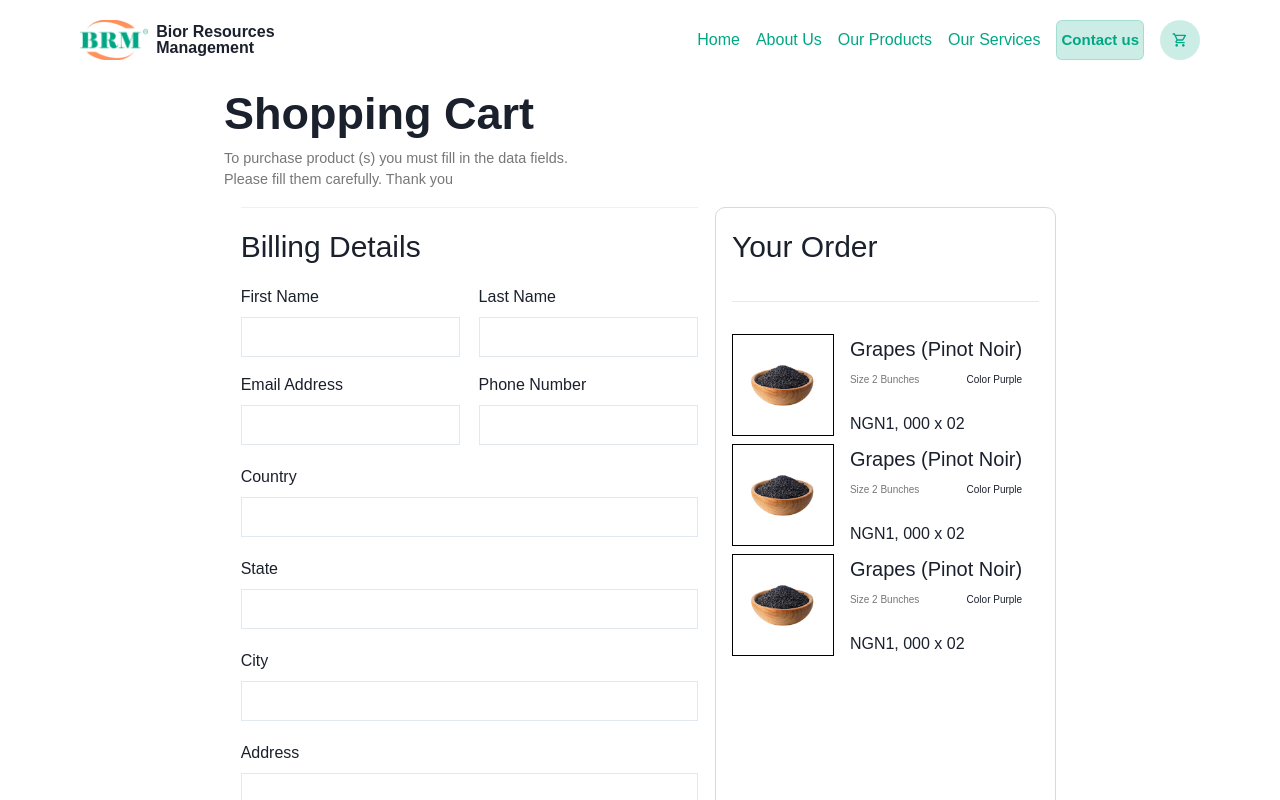
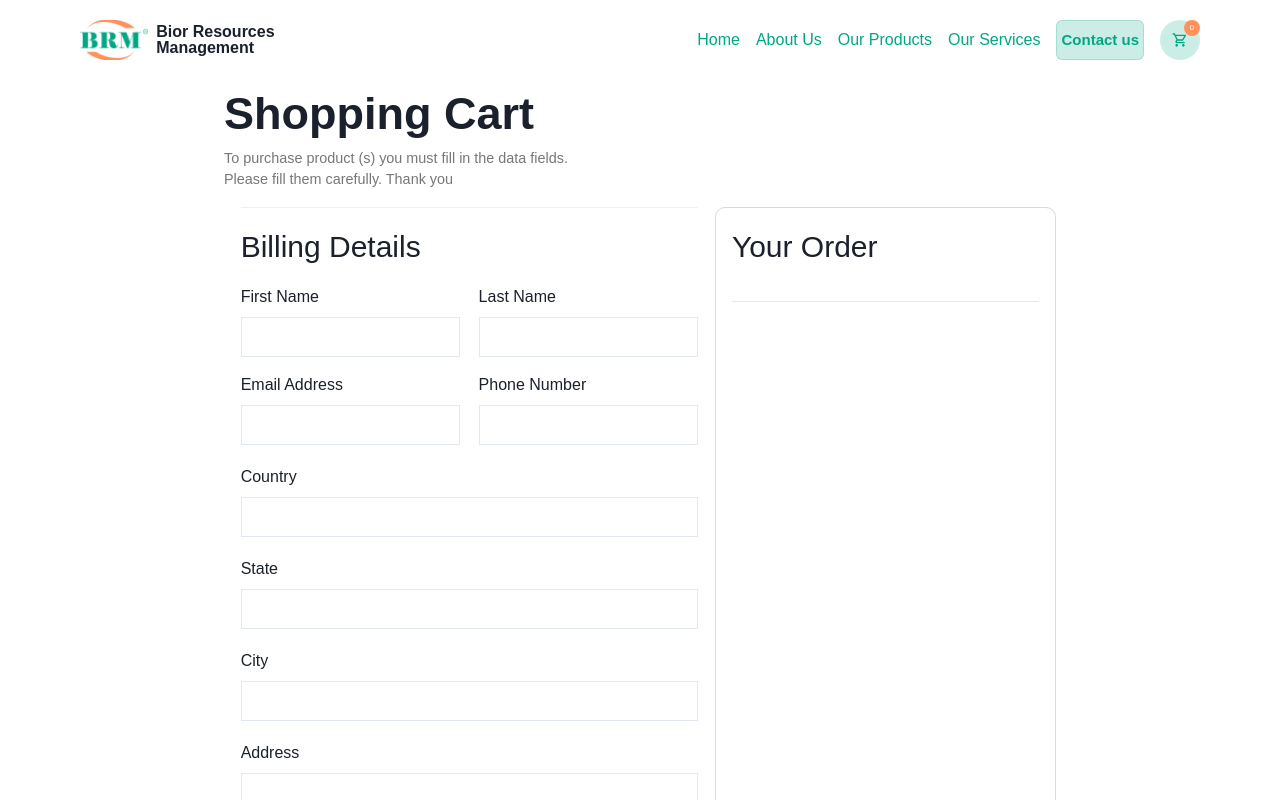
Before and after one commit to Christianey/brm, a Next.js app: page /check-out in a window 1280 px wide. Shown: the top 800 px of the page. Built offline with nearby package versions, Linux system fonts and the light colour scheme; a web font is replaced by a local one.

Commit message:
added redux  and cart functionality

```diff
--- a/package.json
+++ b/package.json
@@ -22,6 +22,8 @@
     "react-dom": "18.2.0",
     "react-icons": "^4.10.1",
     "react-redux": "^8.1.1",
-    "react-slick": "^0.29.0"
+    "react-slick": "^0.29.0",
+    "redux-persist": "^6.0.0",
+    "redux-thunk": "^2.4.2"
   }
 }
--- a/src/components/Nav.jsx
+++ b/src/components/Nav.jsx
@@ -1,4 +1,5 @@
 import {
+  Box,
   Button,
   Circle,
   Flex,
@@ -10,6 +11,9 @@ import Link from "next/link";
 import React, { useState } from "react";
 import { MdClose, MdMenu, MdOutlineShoppingCart } from "react-icons/md";
 import { usePathname } from "next/navigation";
+import { useSelector } from "react-redux";
+import { selectCartItems } from "@/features/cartSlice";
+import { useRouter } from "next/router";
 const navLinks = ["Home", "About Us", "Our Products", "Our Services"];
 
 const CustomNav = ({ isMobile, display = "flex", setShowNav }) => {
@@ -59,7 +63,8 @@ const CustomNav = ({ isMobile, display = "flex", setShowNav }) => {
       {isMobile && (
         <Link
           style={{
-            borderBottom: pathname === "/contact-us" ? "4px solid #FF915B" : null,
+            borderBottom:
+              pathname === "/contact-us" ? "4px solid #FF915B" : null,
           }}
           onClick={() => setShowNav(false)}
           href={"/contact-us"}
@@ -72,15 +77,25 @@ const CustomNav = ({ isMobile, display = "flex", setShowNav }) => {
 };
 export default function Nav() {
   const [showNav, setShowNav] = useState(false);
+  const router = useRouter();
+
+  const { length: noOfItems } = useSelector(selectCartItems);
 
   return (
-    <nav>
+    <>
       <Flex
+        as="nav"
+        position={"sticky"}
+        top={0}
+        h={"5rem"}
+        w="full"
+        bg={"white"}
+        left={0}
         py={[1, 2, 2, 4]}
         px={[1, 4, 10, 20]}
         alignItems={"center"}
-        minH="10vh"
         gap={4}
+        zIndex={200}
       >
         <Flex
           className="bor"
@@ -129,11 +144,31 @@ export default function Nav() {
           Contact us
         </Button>
 
-        <Circle color={"branding.primary"} bg="#00A78433" size={10}>
+        <Circle
+          position={"relative"}
+          color={"branding.primary"}
+          bg="#00A78433"
+          size={10}
+          cursor={"pointer"}
+          onClick={() => {
+            router.push("/check-out");
+          }}
+        >
+          <Circle
+            position={"absolute"}
+            size={"1rem"}
+            bg="#FF915B"
+            right={0}
+            top={0}
+            color={"white"}
+            p={1}
+          >
+            <Text fontSize={".5rem"}>{noOfItems}</Text>
+          </Circle>
           <MdOutlineShoppingCart color="#00A784" />
         </Circle>
       </Flex>
       {showNav && <CustomNav setShowNav={setShowNav} isMobile />}
-    </nav>
+    </>
   );
 }
--- /dev/null
+++ b/src/features/cartSlice.js
@@ -0,0 +1,31 @@
+import { createSlice } from "@reduxjs/toolkit";
+
+const initialState = {
+  items: [],
+};
+
+export const cartSlice = createSlice({
+  name: "cart",
+  initialState,
+  reducers: {
+    addToCart: (state, { payload }) => {
+      state.items = [...state.items, payload];
+    },
+    removeFromCart: (state, { payload }) => {
+      const index = state.items.findIndex((item) => item.id === payload.id);
+      state.items.splice(index, 1);
+    },
+  },
+});
+
+export const selectCartItems = (state) => state.cart.items;
+export const selectCartItemsWithId = (state, id) =>
+  state.cart.items.filter((item) => item.id === id);
+export const selectCartTotal = (state) => {
+  console.log(state.cart.items);
+  return state.cart.items.reduce((total, curr) => total + curr?.price, 0);
+};
+// Action creators are generated for each case reducer function
+export const { addToCart, removeFromCart } = cartSlice.actions;
+
+export default cartSlice.reducer;
--- a/src/pages/_app.js
+++ b/src/pages/_app.js
@@ -1,7 +1,11 @@
 import Footer from "@/components/Footer";
 import Nav from "@/components/Nav";
+import { persistor, store } from "@/store";
 import "@/styles/globals.css";
-import {  ChakraBaseProvider, extendTheme } from "@chakra-ui/react";
+import { ChakraBaseProvider, Spinner, extendTheme } from "@chakra-ui/react";
+import Head from "next/head";
+import { Provider } from "react-redux";
+import { PersistGate } from "redux-persist/integration/react";
 
 const theme = extendTheme({
   colors: {
@@ -18,10 +22,20 @@ const theme = extendTheme({
 
 export default function App({ Component, pageProps }) {
   return (
-    <ChakraBaseProvider theme={theme}>
-      <Nav />
-      <Component {...pageProps} />
-      <Footer />
-    </ChakraBaseProvider>
+    <Provider store={store}>
+      <PersistGate
+        loading={<Spinner size={"10rem"} color="green" />}
+        persistor={persistor}
+      >
+        <Head>
+          <title>BRM</title>
+        </Head>
+        <ChakraBaseProvider theme={theme}>
+          <Nav />
+          <Component {...pageProps} />
+          <Footer />
+        </ChakraBaseProvider>
+      </PersistGate>
+    </Provider>
   );
 }
--- a/src/pages/_document.js
+++ b/src/pages/_document.js
@@ -1,11 +1,9 @@
-import { Html, Head, Main, NextScript } from "next/document";
+import { Html, Main, Head, NextScript } from "next/document";
 
 export default function Document() {
   return (
     <Html lang="en" style={{ scrollBehavior: "smooth" }}>
-      <Head >
-        <title>BRM</title>
-      </Head>
+      <Head />
       <link
         rel="stylesheet"
         type="text/css"
--- a/src/pages/api/hello.js
+++ /dev/null
@@ -1,5 +0,0 @@
-// Next.js API route support: https://nextjs.org/docs/api-routes/introduction
-
-export default function handler(req, res) {
-  res.status(200).json({ name: 'John Doe' })
-}
--- a/src/pages/check-out/index.js
+++ b/src/pages/check-out/index.js
@@ -9,9 +9,11 @@ import {
   Text,
 } from "@chakra-ui/react";
 import { FaRegCreditCard } from "react-icons/fa";
-import React from "react";
+import React, { useMemo, useState } from "react";
+import { useSelector } from "react-redux";
+import { selectCartItems, selectCartTotal } from "@/features/cartSlice";
 
-const CartItem = () => {
+const CartItem = ({ name, price, amount, image }) => {
   return (
     <Flex>
       <Flex
@@ -21,19 +23,19 @@ const CartItem = () => {
         justify={"center"}
         align={"center"}
       >
-        <Image src="/product1.png" alt="Check-out Page Image"/>
+        <Image src={image} alt="Check-out Page Image" />
       </Flex>
 
       <Flex direction={"column"} gap={2} px={4}>
         <Text fontSize={"1.25rem"} fontWeight={"500"}>
-          Grapes (Pinot Noir)
+          {name}
         </Text>
-        <Flex justify={"space-between"} fontSize={".625rem"}>
+        <Flex justify={"space-between"} fontSize={".625rem"} gap={2}>
           <Text color="#777">Size 2 Bunches</Text>
           <Text>Color Purple</Text>
         </Flex>
         <Text mt="auto" fontWeight={"500"}>
-          NGN1, 000 x 02
+          NGN{price} x {amount}
         </Text>
       </Flex>
     </Flex>
@@ -41,6 +43,20 @@ const CartItem = () => {
 };
 
 export default function CheckOut() {
+  const items = useSelector(selectCartItems);
+  const total = useSelector(selectCartTotal);
+  const [groupedItemsInBasket, setGroupedItemsInBasket] = useState([]);
+
+  useMemo(() => {
+    const groupedItems = items.reduce((results, item) => {
+      (results[item.id] = results[item.id] || []).push(item);
+
+      return results;
+    }, {});
+
+    setGroupedItemsInBasket(groupedItems);
+  }, [items]);
+
   return (
     <Box mx={"auto"} maxW={["100%", "100%", "80%", "65%"]}>
       <Box>
@@ -215,9 +231,10 @@ export default function CheckOut() {
 
           <Divider my={6} />
 
-          <CartItem />
-          <CartItem />
-          <CartItem />
+          {Object.entries(groupedItemsInBasket).map(([key, items]) => {
+            const item = items[0];
+            return <CartItem {...item} amount={items.length} />;
+          })}
 
           <Divider my={10} mt="auto" />
 
@@ -250,7 +267,7 @@ export default function CheckOut() {
             px={2}
           >
             <Text>Total</Text>
-            <Text>NGN2450.00</Text>
+            <Text>{total}</Text>
           </Flex>
         </Flex>
       </Flex>
--- /dev/null
+++ b/src/store.js
@@ -0,0 +1,19 @@
+import { configureStore } from "@reduxjs/toolkit";
+import cartReducer from "./features/cartSlice";
+import storage from "redux-persist/lib/storage";
+import { persistReducer, persistStore } from "redux-persist";
+import thunk from "redux-thunk";
+
+const persistConfig = { key: "root", storage };
+const persistedReducer = persistReducer(persistConfig, cartReducer);
+
+export const store = configureStore({
+  reducer: {
+    cart: persistedReducer,
+    devTools: process.env.NODE_ENV !== "production",
+    middleware: [thunk],
+  },
+});
+
+
+export const persistor = persistStore(store)
--- a/src/styles/globals.css
+++ b/src/styles/globals.css
@@ -9,6 +9,5 @@
 html,
 body {
   max-width: 100vw;
-  overflow-x: hidden;
   scroll-behavior: smooth;
 }
```
Also changed, not shown: src/components/ProductCard.jsx (+62 -3 lines), src/components/Products.jsx (+7 -1 lines), src/pages/our-products/index.js (+30 -0 lines), 1 other file (tests, documents, lock files or other folders).
